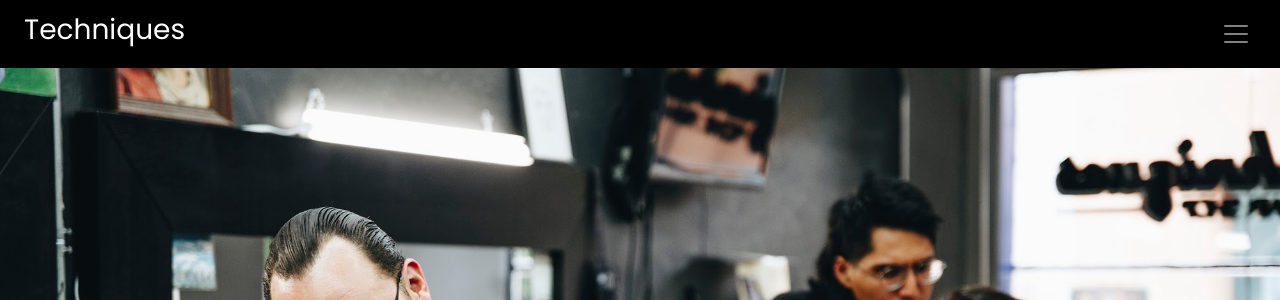
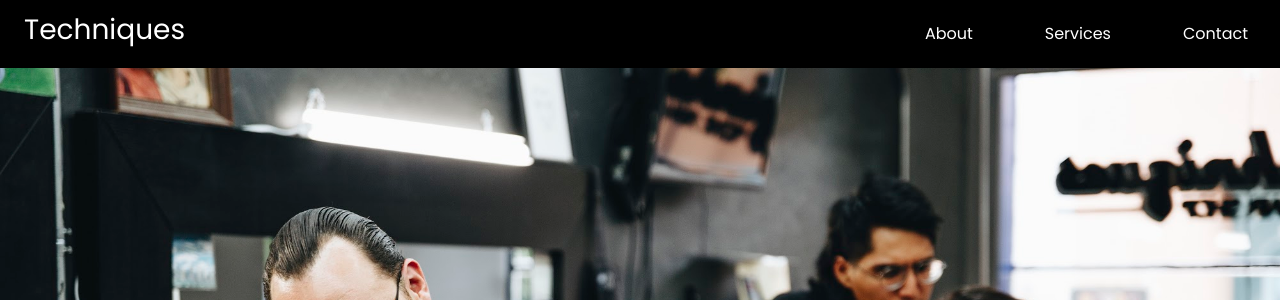
Before and after one commit to vvictorious/barber_shop_website, a PHP site: page / in a window 1280 px wide. Shown: the top 300 px of the page. Run offline with PHP 8.4, Linux system fonts and the light colour scheme; some libraries are stand-ins or nearby versions.

Commit message:
diving into the css now

```diff
--- a/index.html
+++ b/index.html
@@ -12,7 +12,7 @@
 <body>
 
 
-	<nav class="navbar navbar-default-md ">
+	<nav class="navbar navbar-expand-md navbar-default">
 		<a href="#" class="navbar-brand text-white ml-2"><h3>Techniques</h3></a>
 		<button class="navbar-toggler navbar-dark" data-toggle="collapse" data-target="#navbarMenu">
 			<span class="navbar-toggler-icon"></span>
--- a/style.css
+++ b/style.css
@@ -18,6 +18,11 @@ body {
 .navbar {
 	background: black;
 	height: auto !important;
+}
+
+.show {
+	background: black;
+	width: 100%;
 }
 
 
```
